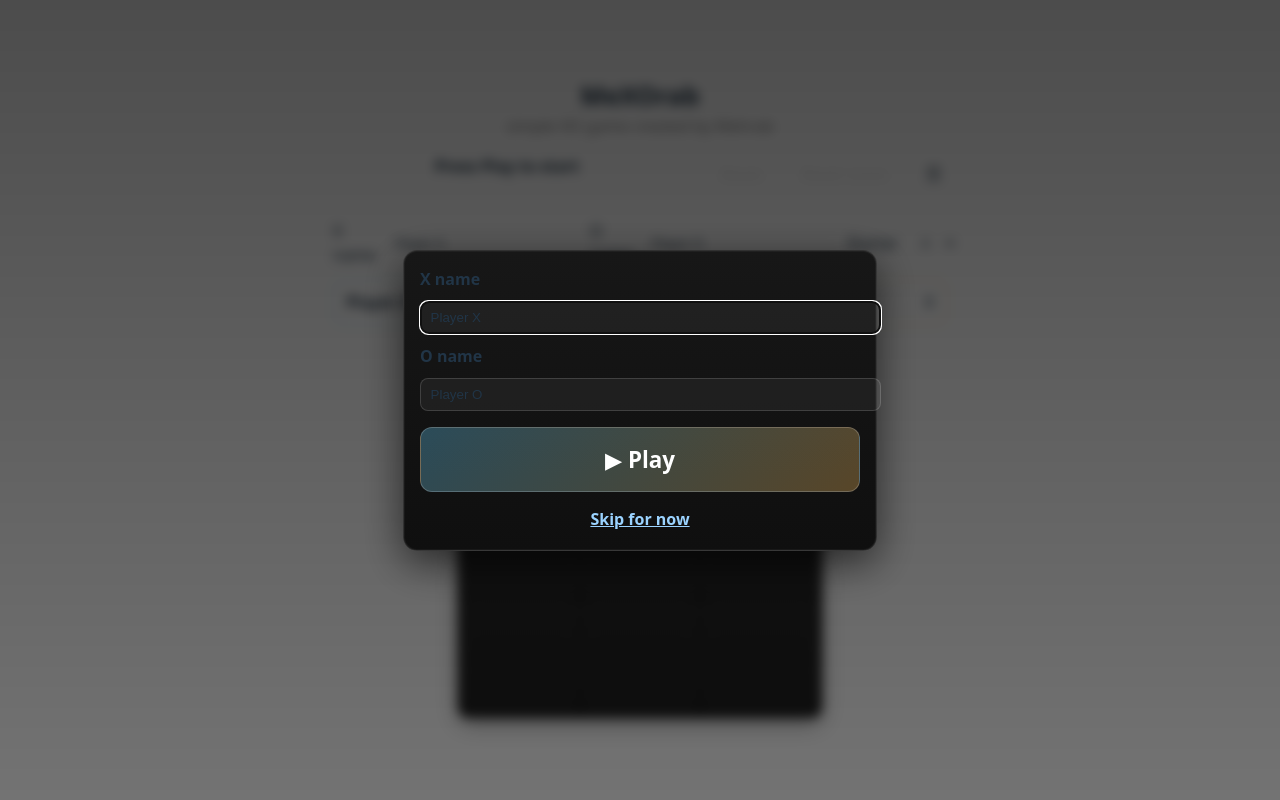
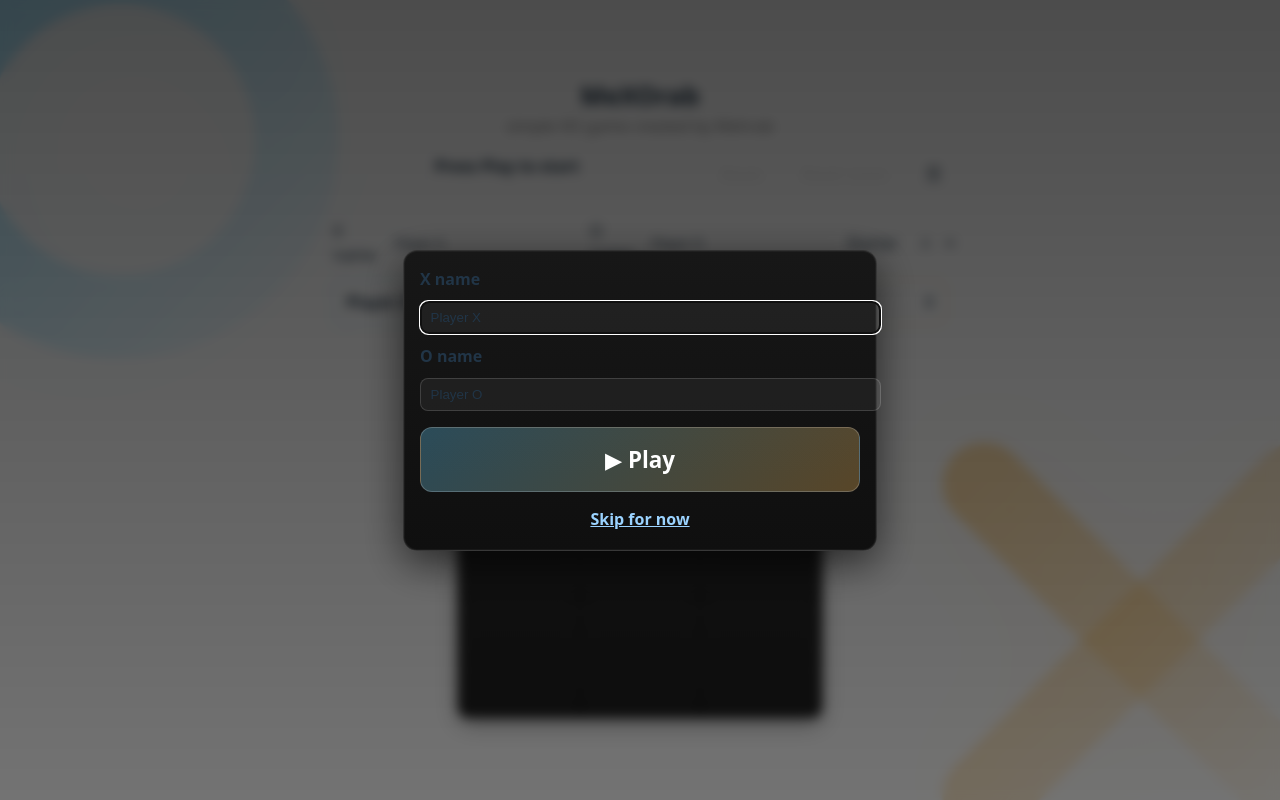
Before and after one commit to mehrawbmh/MeXOrab, a React (Vite) app: page / in a window 1280 px wide. Built offline with nearby package versions, Linux system fonts and the light colour scheme.

Commit message:
feat(ui): add subtle XO background decor and edge grid
Adds lightweight gradient X/O SVGs and an edge grid to fill empty sides while keeping the game content readable.

```diff
--- a/src/App.css
+++ b/src/App.css
@@ -5,9 +5,47 @@
   padding: 1rem;
 }
 
+/* Background decorations */
+.background-decor {
+  position: fixed;
+  inset: 0;
+  pointer-events: none;
+  z-index: 0;
+  overflow: hidden;
+}
+
+.edge-grid {
+  position: absolute;
+  inset: -10% -10%;
+  background-image: linear-gradient(rgba(255,255,255,0.05) 1px, transparent 1px),
+    linear-gradient(90deg, rgba(255,255,255,0.05) 1px, transparent 1px);
+  background-size: 40px 40px;
+  mask-image: radial-gradient(ellipse at center, rgba(0,0,0,0.6) 50%, rgba(0,0,0,0) 85%);
+}
+
+.background-decor .o-shape {
+  position: absolute;
+  width: 520px;
+  height: 520px;
+  left: -140px;
+  top: -120px;
+  filter: blur(1px) drop-shadow(0 0 60px rgba(103,210,255,0.25));
+}
+
+.background-decor .x-shape {
+  position: absolute;
+  width: 520px;
+  height: 520px;
+  right: -120px;
+  bottom: -100px;
+  filter: blur(1px) drop-shadow(0 0 60px rgba(255,195,97,0.22));
+}
+
 .header {
   text-align: center;
   margin-bottom: 1rem;
+  position: relative;
+  z-index: 1;
 }
 
 .title {
@@ -32,6 +70,8 @@
   align-items: center;
   gap: 8px;
   margin-bottom: 10px;
+  position: relative;
+  z-index: 1;
 }
 
 .reset {
@@ -64,6 +104,8 @@
   border-radius: 10px;
   box-shadow: 0 6px 20px rgba(0,0,0,0.35);
   margin: 0 auto; /* center board */
+  position: relative;
+  z-index: 1;
 }
 
 .board-wrap {
@@ -138,6 +180,7 @@
   border-radius: 10px;
   background: rgba(255,255,255,0.03);
   position: relative; /* anchor history menu */
+  z-index: 1;
 }
 
 .form-row {
--- a/src/App.tsx
+++ b/src/App.tsx
@@ -5,6 +5,7 @@ import { BOARD_SIZE, MOVE_TIME_MS } from '@/constants'
 import { useRoundFlow } from '@/hooks/useRoundFlow'
 import { useGameTimer } from '@/hooks/useGameTimer'
 import { Board } from '@/components/Board'
+import { BackgroundDecor } from '@/components/Background'
 import { EndOverlay, StartOverlay } from '@/components/Overlays'
 
 function App() {
@@ -135,6 +136,7 @@ function App() {
 
   return (
     <div className="app">
+      <BackgroundDecor />
       <header className="header">
         <h1 className="title">MeXOrab</h1>
         <p className="subtitle">simple XO game created by Mehrab</p>
--- /dev/null
+++ b/src/components/Background.tsx
@@ -0,0 +1,28 @@
+export function BackgroundDecor() {
+  return (
+    <div className="background-decor" aria-hidden="true">
+      <div className="edge-grid" />
+      <svg className="o-shape" viewBox="0 0 500 500">
+        <defs>
+          <linearGradient id="oGrad" x1="0%" y1="0%" x2="100%" y2="100%">
+            <stop offset="0%" stopColor="#67d2ff" stopOpacity="0.55" />
+            <stop offset="100%" stopColor="#67d2ff" stopOpacity="0.05" />
+          </linearGradient>
+        </defs>
+        <circle cx="250" cy="250" r="170" fill="none" stroke="url(#oGrad)" strokeWidth="80" />
+      </svg>
+      <svg className="x-shape" viewBox="0 0 500 500">
+        <defs>
+          <linearGradient id="xGrad" x1="0%" y1="0%" x2="100%" y2="100%">
+            <stop offset="0%" stopColor="#ffc361" stopOpacity="0.5" />
+            <stop offset="100%" stopColor="#ffc361" stopOpacity="0.05" />
+          </linearGradient>
+        </defs>
+        <g stroke="url(#xGrad)" strokeWidth="80" strokeLinecap="round">
+          <line x1="100" y1="100" x2="400" y2="400" />
+          <line x1="400" y1="100" x2="100" y2="400" />
+        </g>
+      </svg>
+    </div>
+  )
+}
```
